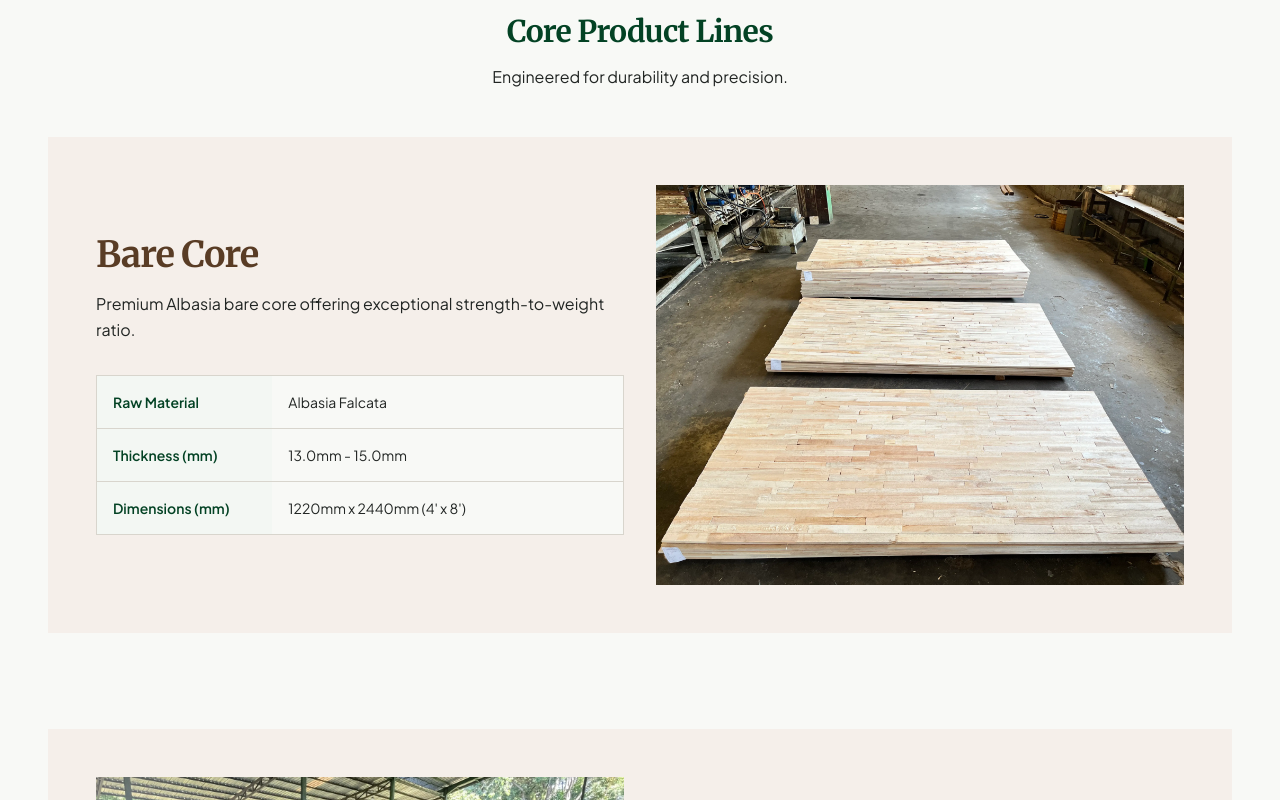
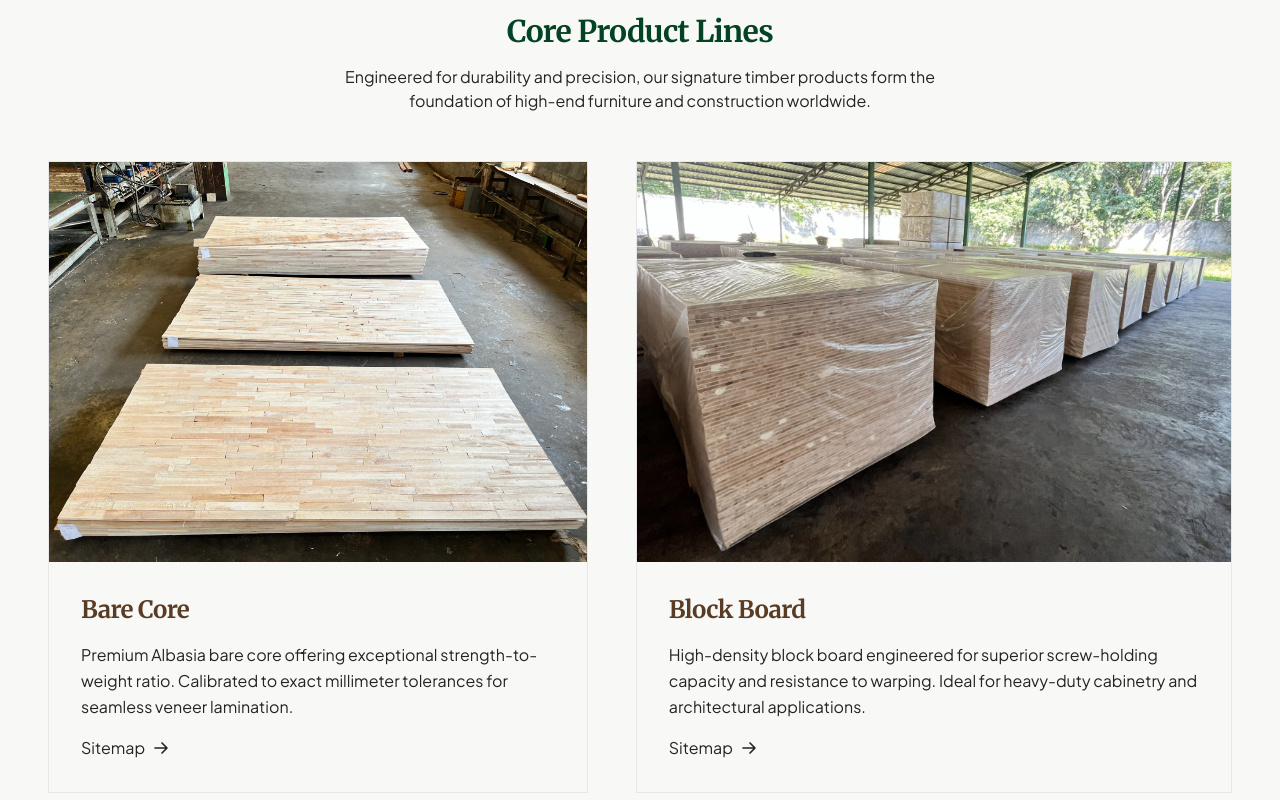
Before and after one commit to Daniarthawiku/PTSUI_CompanyProfile-web, a Next.js app: page / in a window 1280 px wide. Shown: the part 1040-1840 px from the top of the page. Built offline with nearby package versions, Linux system fonts and the light colour scheme.

Commit message:
feat(product-card): add TeaserProductCard and integrate into home page

```diff
--- a/src/app/page.tsx
+++ b/src/app/page.tsx
@@ -1,29 +1,13 @@
-import MapView from "@/components/atoms/MapView";
 import HeroSection from "@/components/organisms/HeroSection";
-import Navbar from "@/components/organisms/Navbar";
-import Footer from "@/components/organisms/Footer";
-import ProductCardDetail from "@/components/organisms/ProductCardDetail";
 import FadeIn from '@/components/atoms/FadeIn';
 import StatBadge from "@/components/molecules/StatBadge";
 import PageWrapper from '@/components/templates/PageWrapper';
 import Section from '@/components/templates/Section';
+import TeaserProductCard from "@/components/organisms/TeaserProductCard";
 
 import { CheckBadgeIcon, CalendarIcon, BuildingOfficeIcon, GlobeAltIcon } from '@heroicons/react/24/outline';
 
 export default function Home() {
-  // dummy data for Bare Core product specifications
-  const bareCoreSpecs = [
-    { label: 'Raw Material', value: 'Albasia Falcata' },
-    { label: 'Thickness (mm)', value: '13.0mm - 15.0mm' },
-    { label: 'Dimensions (mm)', value: '1220mm x 2440mm (4\' x 8\')' },
-  ];
-
-  const blockBoardSpecs = [
-    { label: 'Raw Material', value: 'Albasia Barecore, Short Core, and Dry Face/Back' },
-    { label: 'Thickness (mm)', value: '15.0mm - 18.0mm (Custom available)' },
-    { label: 'Dimensions (mm)', value: '1220mm x 2440mm (4\' x 8\')' },
-  ];
-
   return (
   <PageWrapper className="!pt-0">
     <HeroSection />
@@ -41,37 +25,39 @@ export default function Home() {
         <FadeIn direction="up">
           <div className="text-center mb-12">
             <h2 className="font-serif text-3xl font-bold text-primary-dark">Core Product Lines</h2>
-            <p className="text-neutral-text mt-4">Engineered for durability and precision.</p>
+            <p className="text-neutral-text mt-4 max-w-2xl mx-auto">Engineered for durability and precision, our signature timber products
+              form the foundation of high-end furniture and construction worldwide.</p>
           </div>
         </FadeIn>
 
-        <div className="flex flex-col gap-12">
+        <div className="flex flex-row gap-12">
           <FadeIn direction="right" delay={0.1}>
-            <ProductCardDetail
+            <TeaserProductCard
               title="Bare Core"
-              description="Premium Albasia bare core offering exceptional strength-to-weight ratio."
+              description="Premium Albasia bare core offering exceptional strength-to-weight ratio.
+              Calibrated to exact millimeter tolerances for seamless veneer lamination."
               imageSrc="/images/home/product-bare-core.webp"
-              specs={bareCoreSpecs}
+              href="/products/bare-core"
             />
           </FadeIn>
 
           <FadeIn direction="left" delay={0.3}>
-            <ProductCardDetail
+            <TeaserProductCard
               title="Block Board"
-              description="High-density block board engineered for superior screw-holding capacity."
+              description="High-density block board engineered for superior screw-holding capacity and resistance to warping.
+              Ideal for heavy-duty cabinetry and architectural applications."
               imageSrc="/images/home/product-block-board.webp"
-              specs={blockBoardSpecs}
-              reverse={true}
+              href="/products/block-board"
             />
           </FadeIn>
         </div>
       </Section>
 
-      <Section bgClass="bg-neutral-base">
+      {/* <Section bgClass="bg-neutral-base">
         <FadeIn direction="up">
           <MapView />
         </FadeIn>
-      </Section>
+      </Section> */}
 
     </PageWrapper>
   );
--- a/src/components/organisms/Footer.tsx
+++ b/src/components/organisms/Footer.tsx
@@ -7,7 +7,7 @@ export default function Footer() {
     const currentYear = new Date().getFullYear();
 
     return (
-    <footer className="bg-primary-dark text-neutral-base py-8 px-6 md:px-12 mt-auto">
+    <footer className="bg-primary-base text-neutral-base py-8 px-6 md:px-12 mt-auto">
         <div className="max-w-7xl mx-auto flex flex-col md:flex-row justify-between items-start md:items-end gap-8
         border-b border-primary-mid pb-4">
 
--- a/src/components/organisms/Navbar.tsx
+++ b/src/components/organisms/Navbar.tsx
@@ -81,7 +81,7 @@ export default function Navbar() {
                                 exit={{ opacity: 0 }}
                                 transition={{
                                 type: "spring",
-                                stiffness: 200,
+                                stiffness: 300,
                                 damping: 45,
                             }}/>
 
@@ -93,7 +93,7 @@ export default function Navbar() {
         </div>
 
         <div className="navbar-end gap-4 items-center">
-            <span className="text-sm font-bold font-sans hidden md:inline text-primary-dark">EN/ID</span>
+            {/* <span className="text-sm font-bold font-sans hidden md:inline text-primary-dark">EN/ID</span> */}
             <Link href="/contact">
                 <Button variant="primary" size="sm">Request Quote</Button>
             </Link>
--- a/src/components/organisms/ProductCardDetail.tsx
+++ b/src/components/organisms/ProductCardDetail.tsx
@@ -1,19 +1,16 @@
 import React from 'react';
 import Image from 'next/image';
 import Typography from '../atoms/Typography';
-
-interface SpecItem {
-    label: string;
-    value: string;
-}
+import { ProductSpec as SpecItem } from '../../types';
+import { Product } from '../../types';
 
 interface ProductCardDetailProps {
-    title: string;
-    description: string;
-    imageSrc: string;
+    title: Product['title'];
+    description: Product['description'];
+    imageSrc: Product['imageSrc'];
     specs: SpecItem[];
     features?: React.ReactNode;
-    reverse?: boolean;
+    reverse?: Product['isReversedLayout'];
 }
 
 export default function ProductCardDetail({
--- /dev/null
+++ b/src/components/organisms/TeaserProductCard.tsx
@@ -0,0 +1,45 @@
+import React from 'react';
+import Image from 'next/image';
+import Typography from '../atoms/Typography';
+import {Product} from '../../types';
+import Link from 'next/link';
+import { ArrowRightIcon } from '@heroicons/react/24/outline';
+import Button from '../atoms/Button';
+
+interface TeaserProductCardProps {
+    title: Product['title'];
+    description: Product['description'];
+    imageSrc: Product['imageSrc'];
+    href: Product['href'];
+}
+
+export default function TeaserProductCard({
+    title, description, imageSrc, href
+}: TeaserProductCardProps) {
+    return (
+    <div className="group bg-surface-card overflow-hidden border border-border-muted hover:shadow-md transition-shadow">
+        {/* image area */}
+        <div className="flex-1 relative min-h-[300px] md:min-h-[400px] w-full">
+            <Image
+            src={imageSrc}
+            alt={title}
+            fill
+            className="w-full h-full bg-cover bg-center group-hover:scale-105 transition-transform duration-500"
+            sizes="50vw "/>
+        </div>
+
+        {/* text content & spec tabel */}
+        <div className="p-8 gap-4 flex flex-col">
+            <Typography variant="h3" className="text-secondary-dark">{title}</Typography>
+            <Typography variant="body" className="max-w-md-60dvh">{description}</Typography>
+
+            <Link
+                href={href}
+                className="text-neutral-text hover:text-secondary-mid transition-colors inline-flex items-center gap-2">
+                Sitemap
+                <ArrowRightIcon className="w-4 h-4 group-hover:scale-105 transition-transform duration-500" strokeWidth={2.5} />
+            </Link>
+        </div>
+    </div>
+    );
+}
```
Lines whose indentation alone changed are shown as unchanged.
